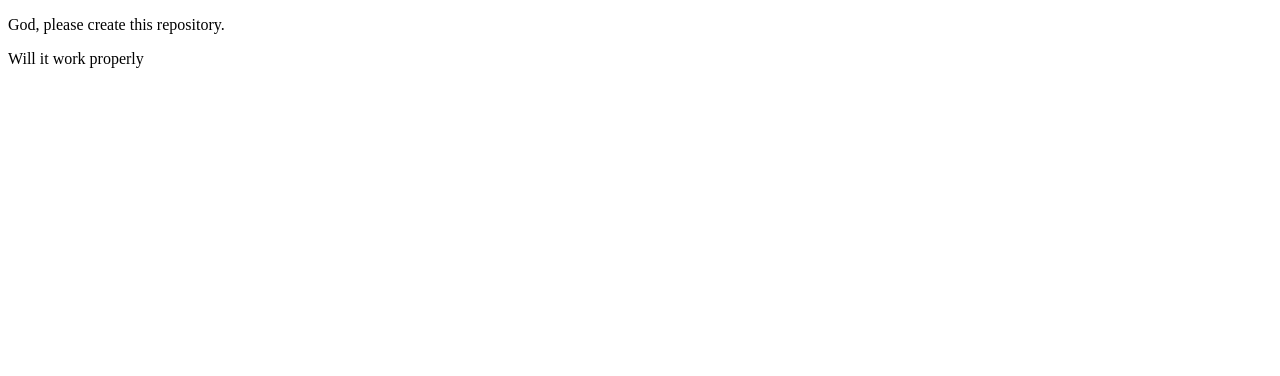
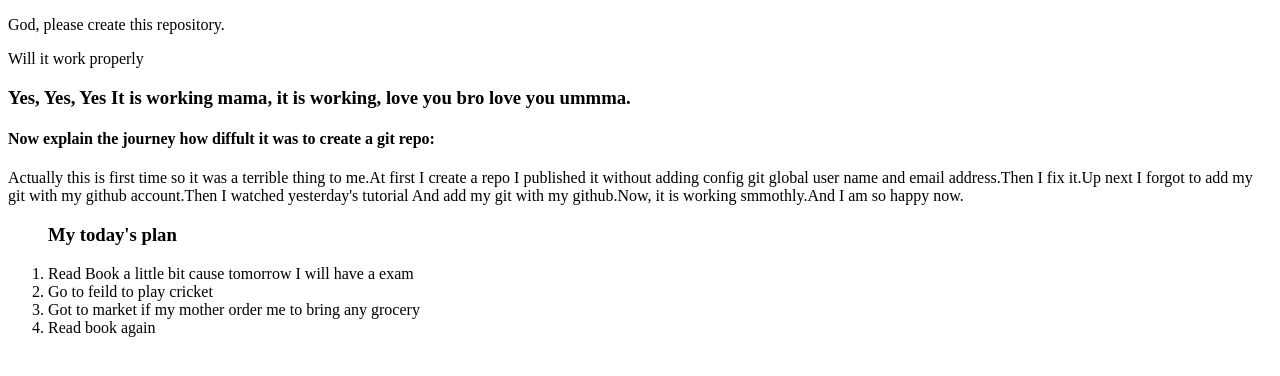
Before and after one commit to bisnuroy10/This-will-work-finaly, a plain HTML site: page index.html in a window 1280 px wide. Drawn offline with Linux system fonts and the light colour scheme.

Commit message:
second time upload a repo

```diff
--- a/index.html
+++ b/index.html
@@ -8,5 +8,17 @@
 <body>
   <p>God, please create this repository.</p>
   <p>Will it work properly</p>
+  <h3>Yes, Yes, Yes It is working mama, it is working, love you bro love you ummma.</h3>
+
+  <h4>Now explain the journey how diffult it was to create a git repo:</h4>
+  <p>Actually this is first time so it was a terrible thing to me.At first I create a repo I published it without adding config git global user name and email address.Then I fix it.Up next I forgot to add my git with my github account.Then I watched yesterday's tutorial And add my git with my github.Now, it is working smmothly.And I am so happy now.</p>
+
+  <ol>
+    <h3>My today's plan</h3>
+       <li>Read Book a little bit cause tomorrow I will have a exam</li>
+       <li>Go to feild to play cricket</li>
+       <li>Got to market if my mother order me to bring any grocery</li>
+       <li>Read book again</li>
+  </ol>
 </body>
 </html>
```
